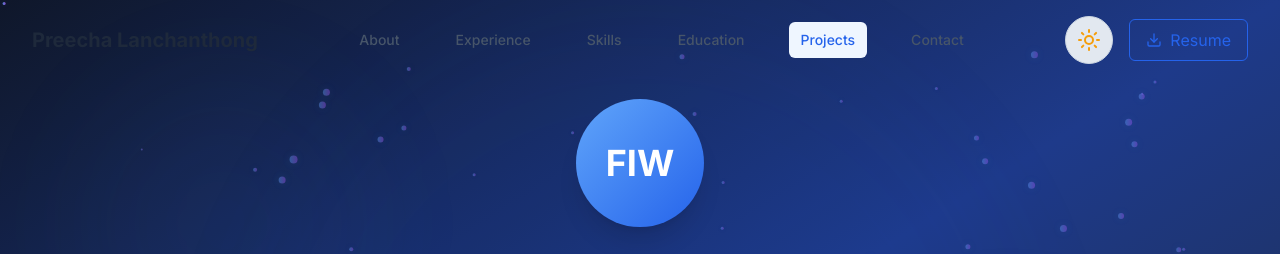
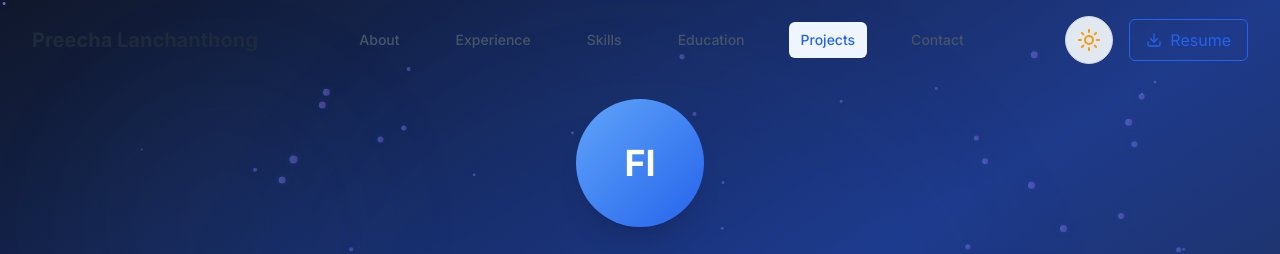
Before and after one commit to preechaLanch/resume-website-preechaLanch, a React (Vite) app: page / in a window 1280 px wide. Shown: the top 254 px of the page. Built offline with nearby package versions, Linux system fonts and the light colour scheme.

Commit message:
chore: name hero

```diff
--- a/src/components/Hero.tsx
+++ b/src/components/Hero.tsx
@@ -33,7 +33,7 @@ const Hero: React.FC<HeroProps> = ({ scrollToSection }) => {
         <div className="animate-fade-in-up">
           <div className="mb-8">
             <div className="w-32 h-32 mx-auto mb-6 mt-24 bg-gradient-to-br from-blue-400 to-blue-600 dark:from-blue-300 dark:to-blue-500 rounded-full flex items-center justify-center text-4xl font-bold text-white shadow-xl hover:scale-110 hover:rotate-6 transition-all duration-500 cursor-default">
-              FIW
+              FI
             </div>
           </div>
           <h1 className="text-4xl sm:text-6xl lg:text-7xl font-bold text-white mb-6 leading-tight hover:scale-105 transition-transform duration-300">
```
